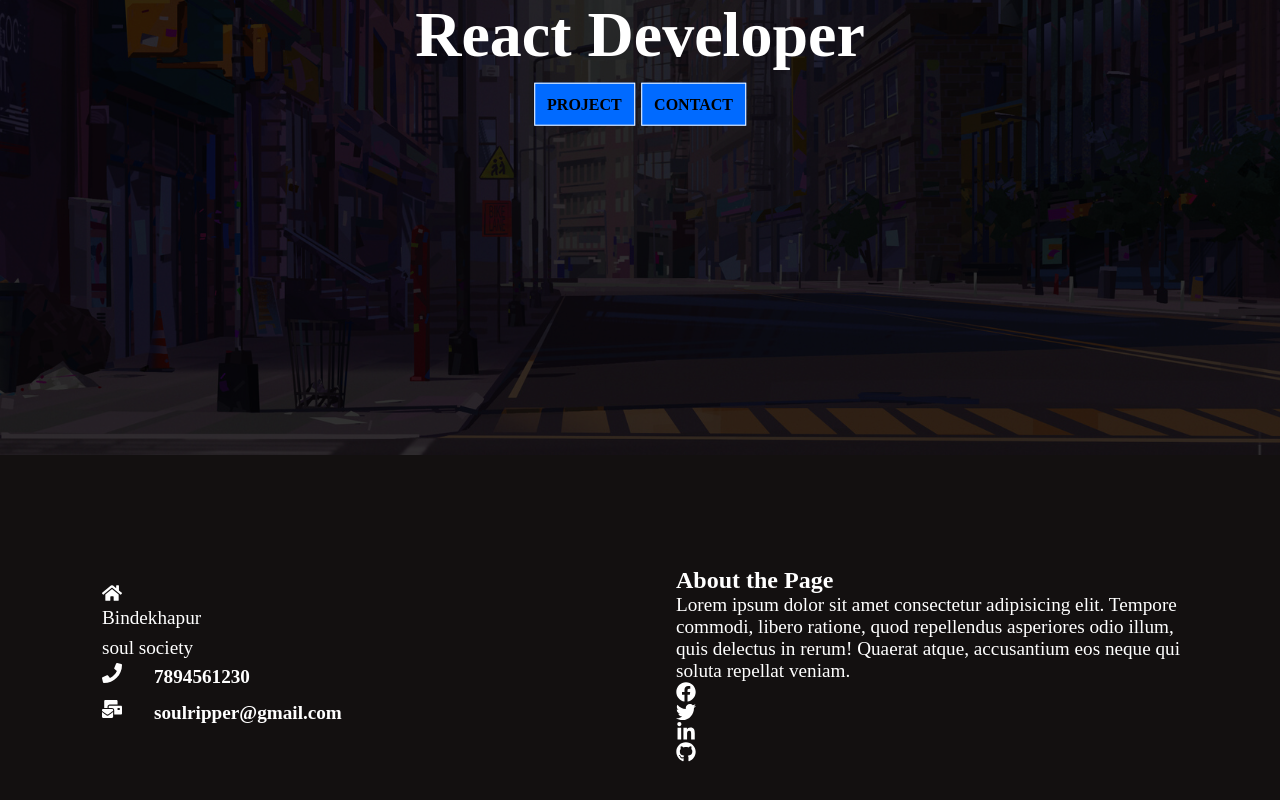
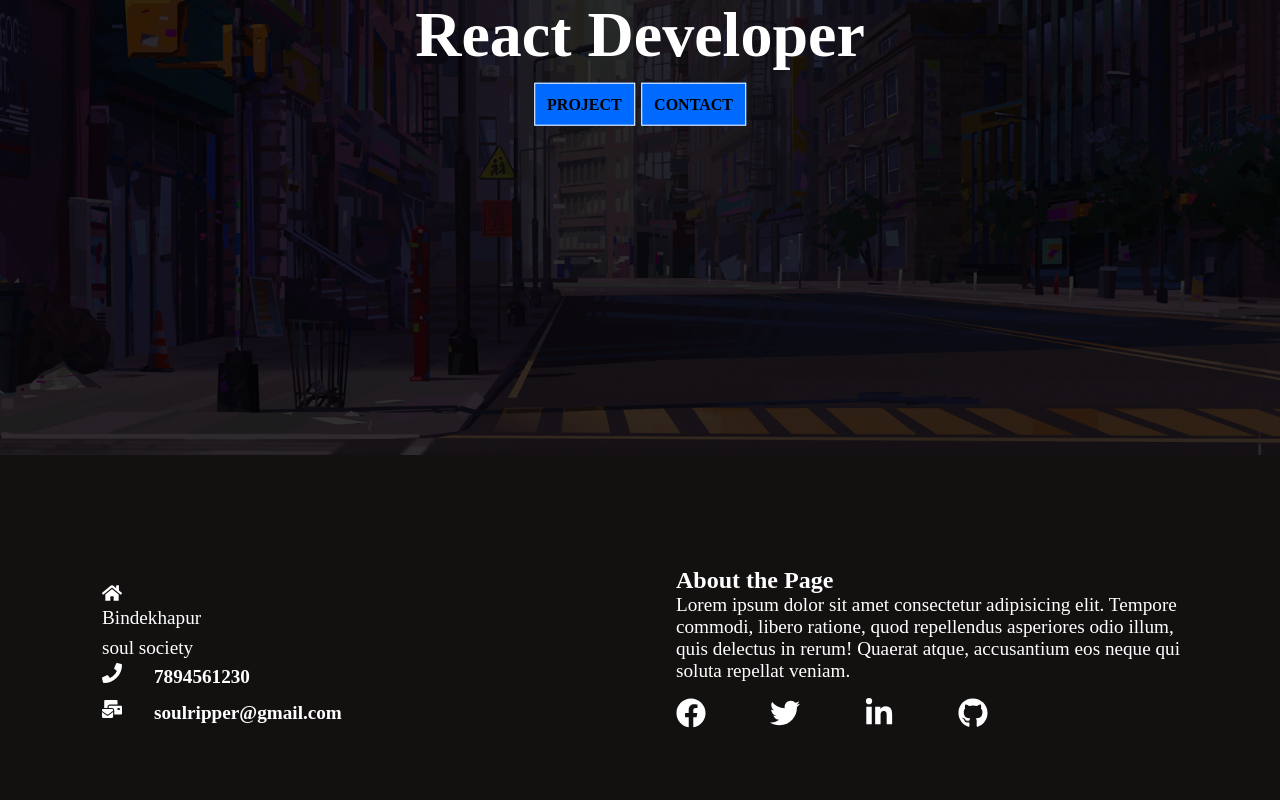
Before and after one commit to LearnerBhagbat/Profile_Practice, a React (Create React App) app: page / in a window 1280 px wide. Shown: the part 363-1163 px from the top of the page. Built offline with nearby package versions, Linux system fonts and the light colour scheme; a web font is replaced by a local one.

Commit message:
Update Footer.js

```diff
--- a/src/Components/Footer.js
+++ b/src/Components/Footer.js
@@ -29,15 +29,19 @@ const Footer = () => {
                 </div>
                 <div className="right">
                     <h2>About the Page</h2>
-                    <p>Lorem ipsum dolor sit amet consectetur adipisicing elit. Tempore commodi, libero ratione, quod repellendus asperiores odio illum, quis delectus in rerum! Quaerat atque, accusantium eos neque qui soluta repellat veniam.</p>
-                    <FaFacebook size={20} style={{ color: "#fff", marginRight: '2rem' }}></FaFacebook>
-                    <FaTwitter size={20} style={{ color: "#fff", marginRight: '2rem' }}></FaTwitter>
-                    <FaLinkedinIn size={20} style={{ color: "#fff", marginRight: '2rem' }}></FaLinkedinIn>
-                    <FaGithub size={20} style={{ color: "#fff", marginRight: '2rem' }}></FaGithub>
+                    <p>Lorem ipsum dolor sit amet consectetur adipisicing elit. Tempore commodi, libero ratione,
+                        quod repellendus asperiores odio illum, quis delectus in rerum! Quaerat atque, accusantium eos
+                        neque qui soluta repellat veniam.</p>
+                    <div className="social">
+                        <FaFacebook size={30} style={{ color: "#fff", marginRight: '4rem' }} ></FaFacebook>
+                        <FaTwitter size={30} style={{ color: "#fff", marginRight: '4rem' }}></FaTwitter>
+                        <FaLinkedinIn size={30} style={{ color: "#fff", marginRight: '4rem' }}></FaLinkedinIn>
+                        <FaGithub size={30} style={{ color: "#fff", marginRight: '4rem' }}></FaGithub>
+                    </div>
                 </div>
             </div>
         </div>
     )
 }
 
-export default Footer
+export default Footer;
```
Lines whose indentation alone changed are shown as unchanged.
